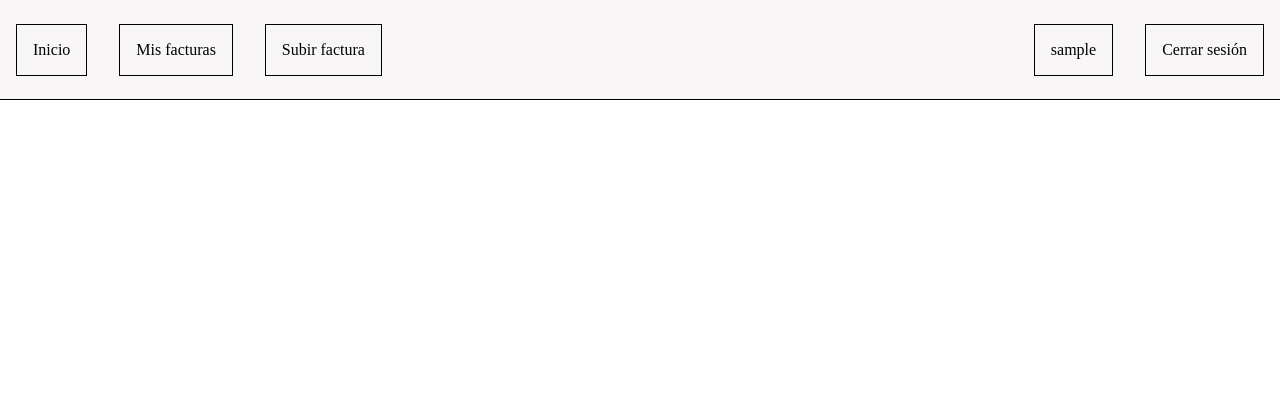
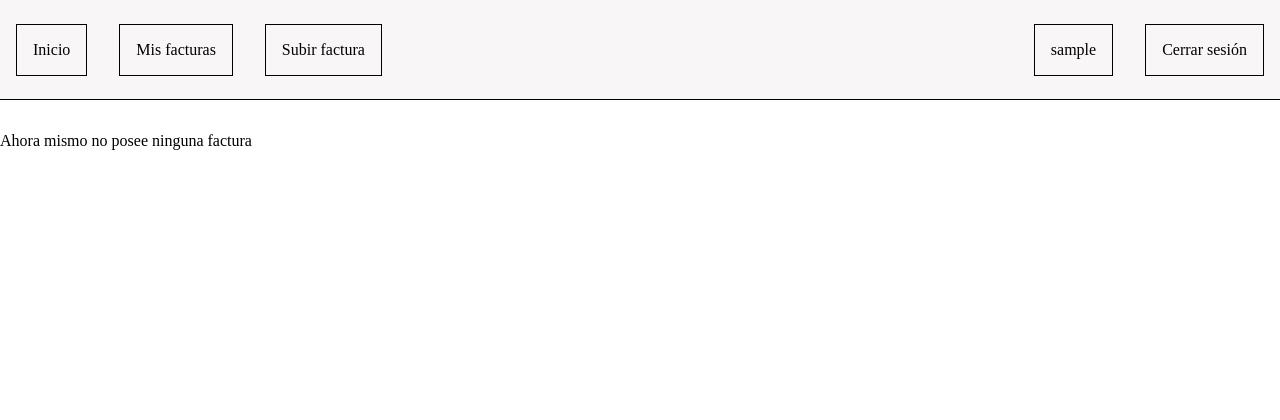
Before and after one commit to sguemar/electricity-market-analysis, a Flask app: page /my-bills in a window 1280 px wide. Shown: the top 420 px of the page. Run offline with Flask 2, Linux system fonts and the light colour scheme; the visitor is signed in with stand-in values (Sample User, id 1); data comes from the database, SQL or seed files in the repository.

Commit message:
Show message if customer has no invoices

```diff
--- a/app/customer/templates/bills/my_bills.html
+++ b/app/customer/templates/bills/my_bills.html
@@ -42,6 +42,8 @@
 				</div>
 			{% endif %}
 		{% endfor %}
+	{% else %}
+		Ahora mismo no posee ninguna factura
 	{% endif %}
 </div>
 {% endblock %}
```
